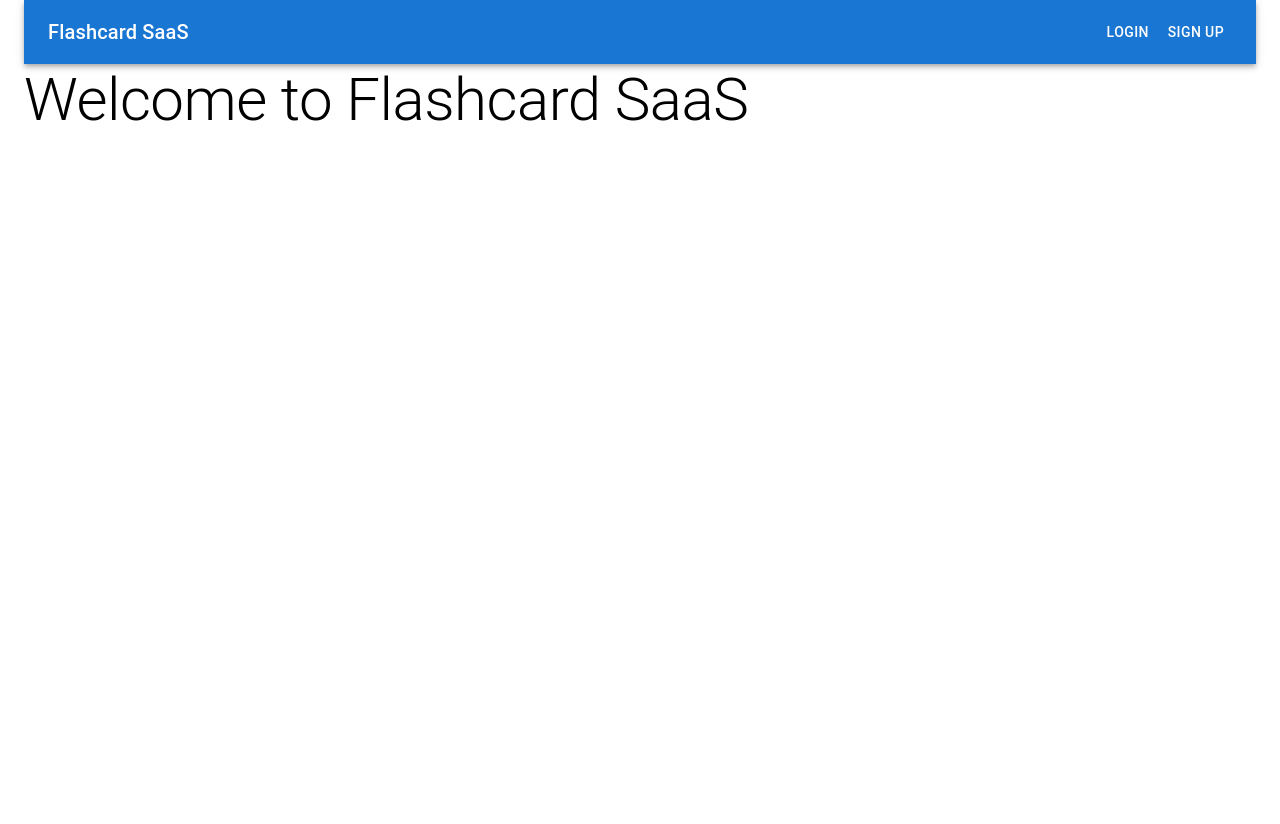
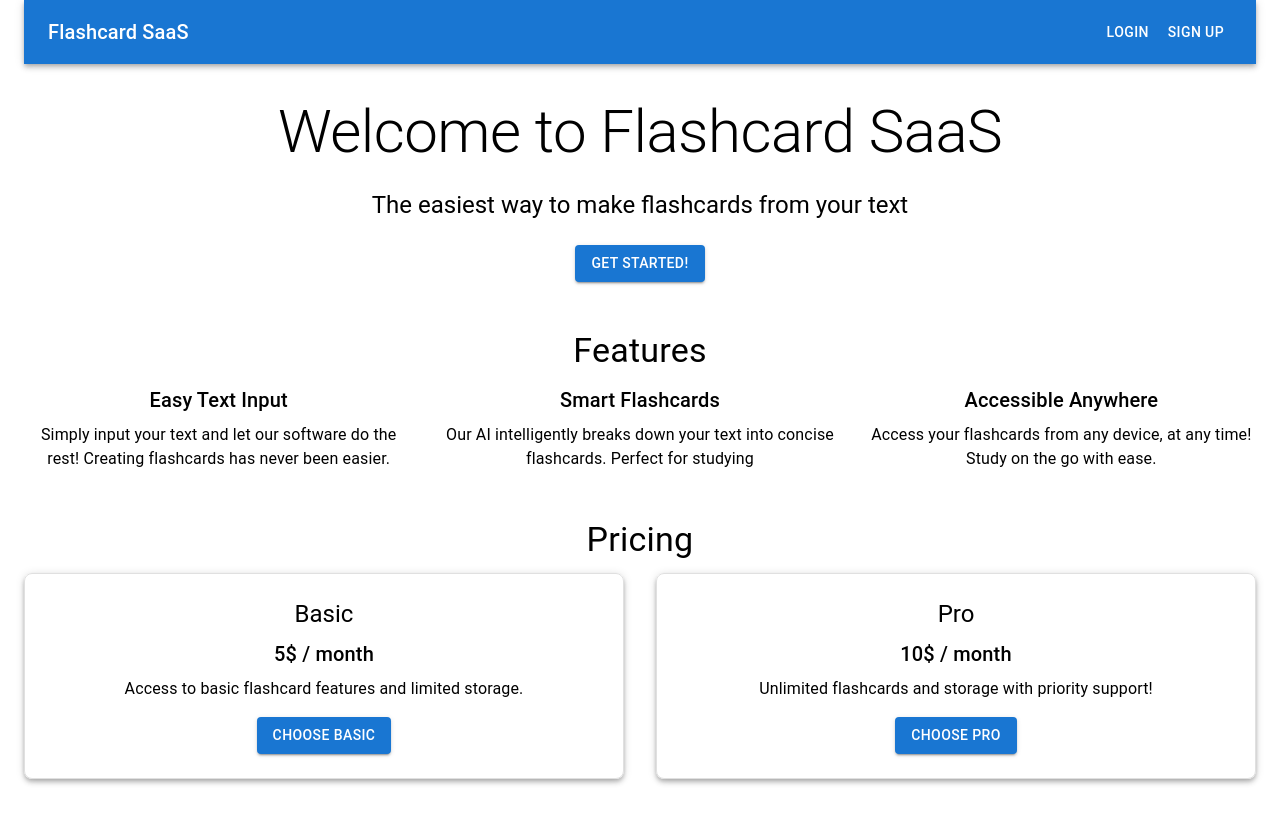
Before and after one commit to MazenIbrahim1/AI-Flashcards-SaaS, a Next.js app: page / in a window 1280 px wide. Shown: the top 824 px of the page. Before the commit the page ends 800 px from the top, so only its background shows below. Built offline with nearby package versions, Linux system fonts and the light colour scheme; no server answers.

Commit message:
Landing page done

```diff
--- /dev/null
+++ b/app/api/checkout_sessions/route.js
@@ -0,0 +1,51 @@
+import { NextResponse } from "next/server";
+import Stripe from "stripe";
+
+const stripe = new Stripe(process.env.STRIPE_SECRET_KEY, {
+  apiVersion: "2022-11-15",
+});
+
+// Stripe takes cents
+const formatAmountForStripe = (amount, currency) => {
+  return Math.round(amount * 100);
+};
+
+export async function POST(req) {
+  try {
+    const params = {
+      submit_type: "subscription",
+      payment_method_types: ["card"],
+      line_items: [
+        {
+          pirce_data: {
+            currency: "usd",
+            product_data: {
+              name: "Pro Subscription",
+            },
+            unit_amount: formatAmountForStripe(10, "usd"),
+            recurring: {
+              interval: "month",
+              interval_count: 1,
+            },
+          },
+          quantity: 1,
+        },
+      ],
+      success_url: `${req.headers.origin}/result?session_id={CHECKOUT_SESSION_ID}`,
+      cancel_url: `${req.headers.origin}/result?session_id={CHECKOUT_SESSION_ID}`,
+    };
+    const checkoutSession = await stripe.checkout.sessions.create(params);
+
+    return NextResponse.json(checkoutSession, {
+      status: 200,
+    });
+  } catch (error) {
+    console.error("Error creating checkout session:", error);
+    return new NextResponse(
+      JSON.stringify({ error: { message: error.message } }),
+      {
+        status: 500,
+      }
+    );
+  }
+}
--- a/app/api/generate/checkout_sessions/route.js
+++ /dev/null
@@ -1,48 +0,0 @@
-import { NextResponse } from 'next/server'
-import Stripe from 'stripe'
-
-const stripe = new Stripe(process.env.STRIPE_SECRET_KEY, {
-    apiVersion: '2022-11-15',
-})
-
-const formatAmountForStripe = (amount, currency) => {
-    return Math.round(amount * 100)
-}
-
-export async function POST(req) {
-    try {
-        const params = {
-            submit_type: 'subscription',
-            payment_method_types: ['card'],
-            line_items: [
-                {
-                    pirce_data: {
-                        currency: 'usd',
-                        product_data: {
-                            name: 'Pro Subscription',
-                        },
-                        unit_amount: formatAmountForStripe(10, 'usd'),
-                        recurring: {
-                            interval: 'month',
-                            interval_count: 1,
-                        }
-                    },
-                    quantity: 1,
-                },
-            ],
-            success_url: `${req.headers.origin}/result?session_id={CHECKOUT_SESSION_ID}`,
-            cancel_url: `${req.headers.origin}/result?session_id={CHECKOUT_SESSION_ID}`,
-        };
-        const checkoutSession =
-            await stripe.checkout.sessions.create(params);
-
-        return NextResponse.json(checkoutSession, {
-            status: 200,
-        })
-    } catch (error) {
-        console.error('Error creating checkout session:', error)
-        return new NextResponse(JSON.stringify({ error: { message: error.message } }), {
-            status: 500,
-        })
-    }
-}
--- a/app/api/generate/route.js
+++ b/app/api/generate/route.js
@@ -14,27 +14,28 @@ const systemPrompt = `
       }
     ]
   }
-`
+`;
 
 const stripe = new Stripe(process.env.STRIPE_SECRET_KEY, {
-  apiVersion: '2022-11-15',
-})
+  apiVersion: "2022-11-15",
+});
 
 export async function POST(req) {
-  const openai = OpenAI()
-  const data = await req.text()
+  const openai = OpenAI();
+  const data = await req.text();
 
   const completion = await openai.chat.completion.create({
     messages: [
-      { role: 'system', content: systemPrompt },
-      { role: 'user', content: data }
+      { role: "system", content: systemPrompt },
+      { role: "user", content: data },
     ],
     model: "gpt-4o",
-    response_format: { type: 'json_object' }
-  })
+    response_format: { type: "json_object" },
+  });
+
+  const flashcards = JSON.parse(completion.choices[0].nessage.content);
+
+  return NextResponse.json(flashcards.flashcards);
 }
 
-
-export async function generate(req) {
-
-}
+export async function generate(req) {}
--- a/app/page.js
+++ b/app/page.js
@@ -1,18 +1,20 @@
-import getStripe from "@/utils/get-stripe"
-import { SignedIn, SignedOut, UserButton } from "@clerk/nextjs"
-import { AppBar, Box, Button, Container, Toolbar, Typography } from "@mui/material"
-import Head from "next/head"
-
-
+import getStripe from "@/utils/get-stripe";
+import { SignedIn, SignedOut, UserButton } from "@clerk/nextjs";
+import {
+  AppBar,
+  Box,
+  Button,
+  Container,
+  Grid,
+  Toolbar,
+  Typography,
+} from "@mui/material";
+import Head from "next/head";
 
 export default function Home() {
   return (
+    <>
       <Container maxWidth="100vw">
-      <Head>
-        <title>Flashcard SaaS</title>
-        <meta name="description" content="Create flashcards from your text" />
-      </Head>
-
         <AppBar position="static">
           <Toolbar>
             <Typography variant="h6" style={{ flexGrow: 1 }}>
@@ -27,12 +29,117 @@ export default function Home() {
             </SignedIn>
           </Toolbar>
         </AppBar>
-
-      <Box>
-        <Typography variant="h2">Welcome to Flashcard SaaS</Typography>
+        <Head>
+          <title>Flashcard SaaS</title>
+          <meta name="description" content="Create flashcards from your text" />
+        </Head>
+        <Box
+          display="flex"
+          flexDirection="column"
+          justifyContent="center"
+          alignItems="center"
+          mt={4}
+        >
+          <Typography variant="h2" gutterBottom>
+            Welcome to Flashcard SaaS
+          </Typography>
+          <Typography variant="h5" gutterBottom>
+            The easiest way to make flashcards from your text
+          </Typography>
+          <Button variant="contained" color="primary" sx={{ mt: 2 }}>
+            Get Started!
+          </Button>
         </Box>
-
-
+        <Box sx={{ my: 6, textAlign: "center" }}>
+          <Typography variant="h4" gutterBottom>
+            Features
+          </Typography>
+          <Grid container spacing={4}>
+            <Grid item xs={12} md={4}>
+              <Typography variant="h6" gutterBottom>
+                Easy Text Input
+              </Typography>
+              <Typography>
+                Simply input your text and let our software do the rest!
+                Creating flashcards has never been easier.
+              </Typography>
+            </Grid>
+            <Grid item xs={12} md={4}>
+              <Typography variant="h6" gutterBottom>
+                Smart Flashcards
+              </Typography>
+              <Typography>
+                Our AI intelligently breaks down your text into concise
+                flashcards. Perfect for studying
+              </Typography>
+            </Grid>
+            <Grid item xs={12} md={4}>
+              <Typography variant="h6" gutterBottom>
+                Accessible Anywhere
+              </Typography>
+              <Typography>
+                Access your flashcards from any device, at any time! Study on
+                the go with ease.
+              </Typography>
+            </Grid>
+          </Grid>
+        </Box>
+        <Box sx={{ my: 6, textAlign: "center" }}>
+          <Typography variant="h4" gutterBottom>
+            Pricing
+          </Typography>
+          <Grid container spacing={4}>
+            <Grid item xs={12} md={6}>
+              <Box
+                sx={{
+                  p: 3,
+                  border: "1px solid",
+                  borderRadius: 2,
+                  borderColor: "grey.300",
+                  boxShadow: 4,
+                }}
+              >
+                <Typography variant="h5" gutterBottom>
+                  Basic
+                </Typography>
+                <Typography variant="h6" gutterBottom>
+                  5$ / month
+                </Typography>
+                <Typography>
+                  Access to basic flashcard features and limited storage.
+                </Typography>
+                <Button variant="contained" color="primary" sx={{ mt: 2 }}>
+                  Choose Basic
+                </Button>
+              </Box>
+            </Grid>
+            <Grid item xs={12} md={6}>
+              <Box
+                sx={{
+                  p: 3,
+                  border: "1px solid",
+                  borderRadius: 2,
+                  borderColor: "grey.300",
+                  boxShadow: 4,
+                }}
+              >
+                <Typography variant="h5" gutterBottom>
+                  Pro
+                </Typography>
+                <Typography variant="h6" gutterBottom>
+                  10$ / month
+                </Typography>
+                <Typography>
+                  Unlimited flashcards and storage with priority support!
+                </Typography>
+                <Button variant="contained" color="primary" sx={{ mt: 2 }}>
+                  Choose Pro
+                </Button>
+              </Box>
+            </Grid>
+          </Grid>
+        </Box>
       </Container>
-  )
+    </>
+  );
 }
```
Lines whose indentation alone changed are shown as unchanged.
